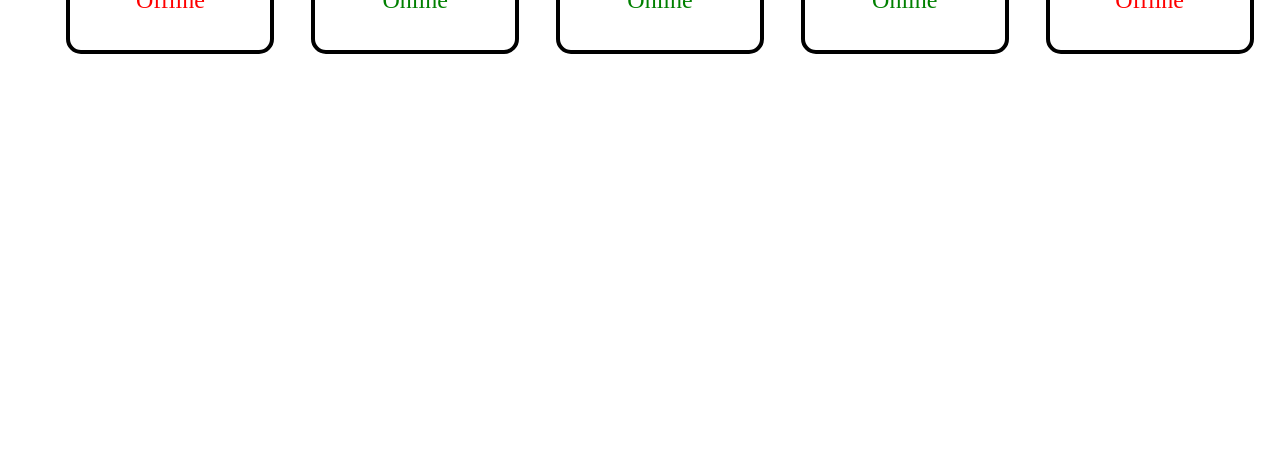
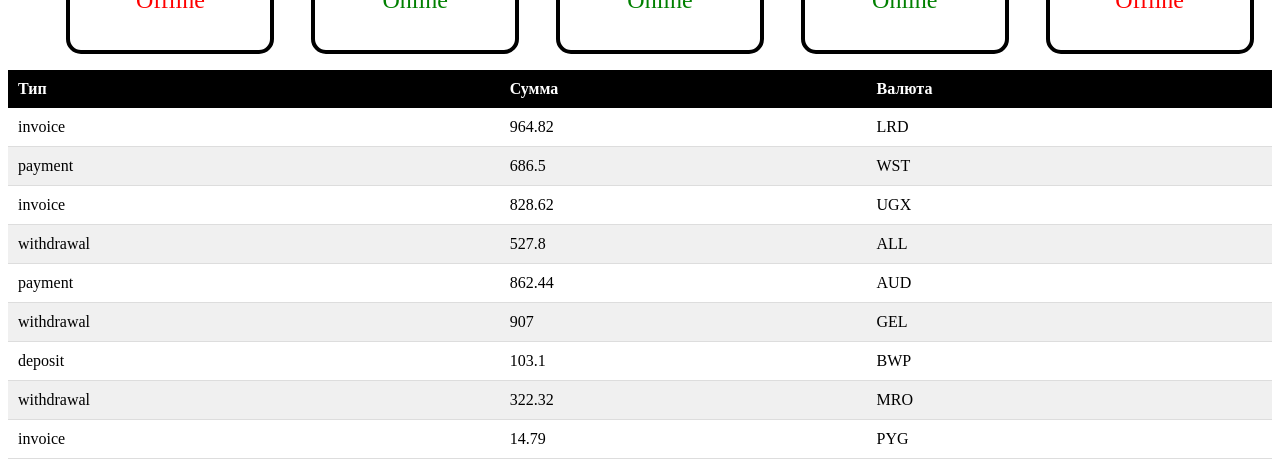
Before and after one commit to KonstantinKhamilov/goit-react-hw-01, a React (Vite) app: page / in a window 1280 px wide. Shown: the part 1039-1503 px from the top of the page. Before the commit the page ends 1109 px from the top, so only its background shows below. Built offline with nearby package versions, Linux system fonts and the light colour scheme.

Commit message:
Д.З. №1 выполенно

```diff
--- a/src/components/App/App.jsx
+++ b/src/components/App/App.jsx
@@ -1,7 +1,9 @@
 import userData from "../../userData.json";
 import friends from "../../friends.json";
+import transactions from "../../transactions.json";
 import Profile from "../Profile/Profile.jsx";
 import FriendList from "../FriendList/FriendList.jsx";
+import TransactionHistory from "../Transaction/TransactionHistory.jsx";
 const App = () => {
   return (
     <>
@@ -13,6 +15,7 @@ const App = () => {
         stats={userData.stats}
       />
       <FriendList friends={friends} />
+      <TransactionHistory items={transactions} />
     </>
   );
 };
--- /dev/null
+++ b/src/components/Transaction/Transaction.module.css
@@ -0,0 +1,24 @@
+table {
+  border-collapse: collapse;
+  width: 100%;
+}
+
+th {
+  background-color: #000; /* черный фон для заголовка */
+  color: #fff; /* белый текст для заголовка */
+  padding: 10px;
+  text-align: left;
+}
+
+tr:nth-child(even) {
+  background-color: #f0f0f0; /* светло-серый фон для четных строк */
+}
+
+tr:nth-child(odd) {
+  background-color: #fff; /* белый фон для нечетных строк */
+}
+
+td {
+  padding: 10px;
+  border-bottom: 1px solid #ddd;
+}
--- /dev/null
+++ b/src/components/Transaction/TransactionHistory.jsx
@@ -0,0 +1,21 @@
+// TransactionHistory.js
+import TransactionItem from "./TransactionItem";
+
+export default function TransactionHistory({ items }) {
+  return (
+    <table className={history.table}>
+      <thead>
+        <tr>
+          <th>Тип</th>
+          <th>Сумма</th>
+          <th>Валюта</th>
+        </tr>
+      </thead>
+      <tbody>
+        {items.map((transaction) => (
+          <TransactionItem key={transaction.id} transaction={transaction} />
+        ))}
+      </tbody>
+    </table>
+  );
+}
--- /dev/null
+++ b/src/components/Transaction/TransactionItem.jsx
@@ -0,0 +1,11 @@
+import history from "./Transaction.module.css";
+
+export default function TransactionItem({ transaction }) {
+  return (
+    <tr className={history.row}>
+      <td>{transaction.type}</td>
+      <td>{transaction.amount}</td>
+      <td>{transaction.currency}</td>
+    </tr>
+  );
+}
--- /dev/null
+++ b/src/transactions.json
@@ -0,0 +1,56 @@
+[
+  {
+    "id": "1e0700a2-5183-4291-85cc-2065a036a683",
+    "type": "invoice",
+    "amount": 964.82,
+    "currency": "LRD"
+  },
+  {
+    "id": "a30f821b-4d25-4ff0-abdd-e340b3f0dd2b",
+    "type": "payment",
+    "amount": 686.5,
+    "currency": "WST"
+  },
+  {
+    "id": "44dca67a-8e5a-4798-bf8e-b15efd4e1abd",
+    "type": "invoice",
+    "amount": 828.62,
+    "currency": "UGX"
+  },
+  {
+    "id": "ea8ed3dc-2b68-4a53-905a-53ecb0adef33",
+    "type": "withdrawal",
+    "amount": 527.8,
+    "currency": "ALL"
+  },
+  {
+    "id": "63ca02f9-d637-46b5-9237-f3b24425e029",
+    "type": "payment",
+    "amount": 862.44,
+    "currency": "AUD"
+  },
+  {
+    "id": "ed0263e8-59a5-4bf1-87e0-2bb88e53dc34",
+    "type": "withdrawal",
+    "amount": 907.0,
+    "currency": "GEL"
+  },
+  {
+    "id": "4eaab41b-b967-40ac-82ed-85fc66f646f1",
+    "type": "deposit",
+    "amount": 103.1,
+    "currency": "BWP"
+  },
+  {
+    "id": "9648a350-8469-42d5-8bf3-18090de5fe67",
+    "type": "withdrawal",
+    "amount": 322.32,
+    "currency": "MRO"
+  },
+  {
+    "id": "9c5c25fb-1a95-4b2f-8d1f-4c4426d677cc",
+    "type": "invoice",
+    "amount": 14.79,
+    "currency": "PYG"
+  }
+]
```
